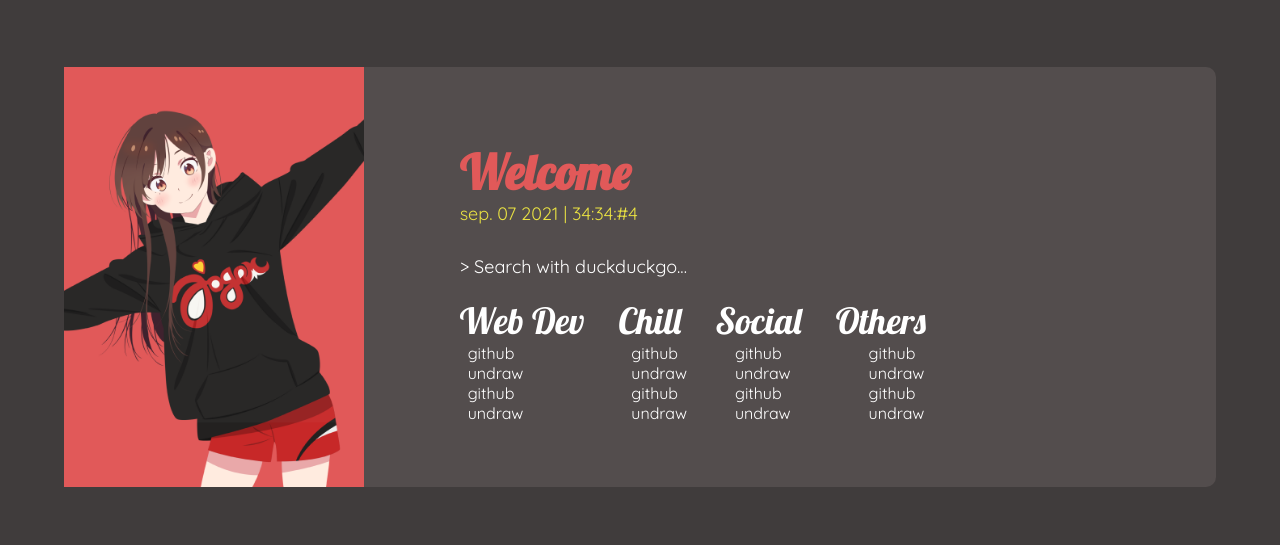
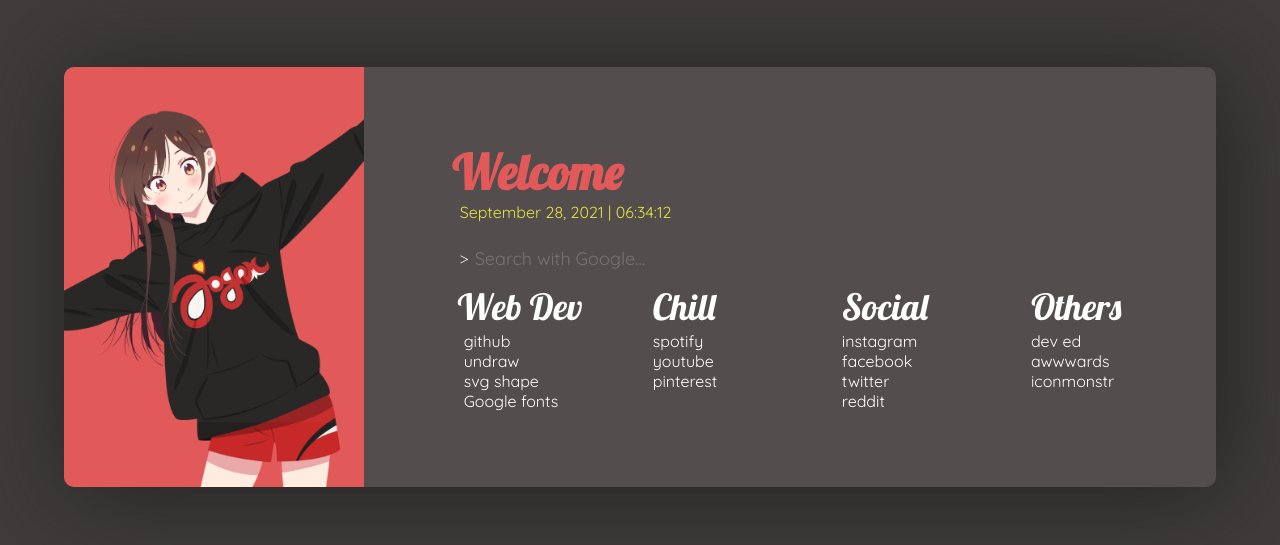
Before and after one commit to kanishksh4rma/startpage, a plain HTML site: page index.html in a window 1280 px wide. Shown: the part 123-668 px from the top of the page. Drawn offline with Linux system fonts and the light colour scheme.

Commit message:
Ready to deploy!

```diff
--- /dev/null
+++ b/date.js
@@ -0,0 +1,12 @@
+document.getElementById('duck-search').focus();
+function doDate() {
+    var str = "";
+    var months = new Array("January", "February", "March", "April", "May", "June", "July", "August", "September", "October", "November", "December");
+    var clock = new Date();
+    var now = new Date();
+
+    str += months[clock.getMonth()] + " " + now.getDate() + ", " + clock.getFullYear() + " | " + ("0" + now.getHours()).slice(-2) +":" + ("0" + now.getMinutes()).slice(-2) + ":" + ("0" + now.getSeconds()).slice(-2);
+    document.getElementById("date").innerHTML = str;
+}
+    setInterval(doDate, 1000);
+    doDate();
--- a/index.html
+++ b/index.html
@@ -5,6 +5,7 @@
     <meta http-equiv="X-UA-Compatible" content="IE=edge" />
     <meta name="viewport" content="width=device-width, initial-scale=1.0" />
     <title>Steins;Gate</title>
+    <link rel="icon" href="./ASSETS/iconmonstr-rocket-13.svg" />
     <link rel="stylesheet" href="style.css" />
     <link rel="preconnect" href="https://fonts.googleapis.com" />
     <link rel="preconnect" href="https://fonts.gstatic.com" crossorigin />
@@ -23,45 +24,68 @@
         />
         <div class="written-content">
           <h1>Welcome</h1>
-          <div class="date"><h3>sep. 07 2021 | 34:34:#4</h3></div>
+          <div id="date"><h3>sep. 07 2021 | 34:34:#4</h3></div>
           <div class="search">
-            <h3>> Search with duckduckgo...</h3>
+            <form
+              action="https://google.com/search"
+              method="get"
+              autocomplete="off"
+            >
+              <label for="duck-search">> </label>
+              <input
+                autofocus
+                type="search"
+                name="q"
+                id="duck-search"
+                placeholder="Search with Google..."
+              />
+            </form>
           </div>
           <div class="links">
-            <div class="links-heading">
-              <h2>Web Dev</h2>
-              <h2>Chill</h2>
-              <h2>Social</h2>
-              <h2>Others</h2>
-            </div>
             <div class="links-subhead">
               <ul>
                 <ul>
-                  <li>github</li>
-                  <li>undraw</li>
-                  <li>github</li>
-                  <li>undraw</li>
+                  <li>
+                    <h2 id="web-dev-heading">Web Dev</h2>
+                  </li>
+                  <li>
+                    <a href="https://github.com/kanishksh4rma">github</a>
+                  </li>
+                  <li><a href="https://undraw.co/search">undraw</a></li>
+                  <li>
+                    <a href="https://www.softr.io/tools/svg-shape-generator"
+                      >svg shape</a
+                    >
+                  </li>
+                  <li><a href="https://fonts.google.com/">Google fonts</a></li>
                 </ul>
 
                 <ul>
-                  <li>github</li>
-                  <li>undraw</li>
-                  <li>github</li>
-                  <li>undraw</li>
+                  <li>
+                    <h2>Chill</h2>
+                  </li>
+                  <li><a href="https://open.spotify.com/">spotify</a></li>
+                  <li><a href="https://www.youtube.com/">youtube</a></li>
+                  <li><a href="https://in.pinterest.com/">pinterest</a></li>
                 </ul>
 
                 <ul>
-                  <li>github</li>
-                  <li>undraw</li>
-                  <li>github</li>
-                  <li>undraw</li>
+                  <li><h2>Social</h2></li>
+                  <li><a href="https://www.instagram.com/">instagram</a></li>
+                  <li><a href="https://www.facebook.com/">facebook</a></li>
+                  <li><a href="https://twitter.com/">twitter</a></li>
+                  <li><a href="https://www.reddit.com/">reddit</a></li>
                 </ul>
 
                 <ul>
-                  <li>github</li>
-                  <li>undraw</li>
-                  <li>github</li>
-                  <li>undraw</li>
+                  <li>
+                    <h2>Others</h2>
+                  </li>
+                  <li>
+                    <a href="https://www.youtube.com/c/DevEd/videos">dev ed</a>
+                  </li>
+                  <li><a href="https://www.awwwards.com/">awwwards</a></li>
+                  <li><a href="https://iconmonstr.com/">iconmonstr</a></li>
                 </ul>
               </ul>
             </div>
@@ -70,4 +94,5 @@
       </div>
     </div>
   </body>
+  <script src="./date.js"></script>
 </html>
--- a/style.css
+++ b/style.css
@@ -19,66 +19,97 @@
   width: 90%;
   display: flex;
   flex-direction: row;
+  box-shadow: 6px 6px 100px #1b1b1bcb;
+
 }
 .main-content img {
   height: 420px;
   width: auto;
+  border-radius: 10px 0px 0px 10px;
 }
 .main-content .written-content {
   width: 100%;
   margin-left: 96px;
   margin-top: 75px;
   color: #ffffff;
+
 }
 .main-content .written-content h1 {
   font-family: "Lobster", cursive;
   font-size: 48px;
   color: #e15959;
-  padding-right: 10px;
+  transform: translateX(-1%);
   position: relative;
-
 }
 .main-content .written-content h2 {
   font-family: "Lobster", cursive;
   font-size: 36px;
 }
-.main-content .written-content h3 {
+#duck-search {
   font-family: "Quicksand", sans-serif;
   font-size: 18px;
   font-weight: 400;
+  background-color: transparent;
+  border: none;
+  width: 270px;
+  margin-left: 2px;
 }
-.date{
-    font-size: 14px;
-    color: #FDF541E0;
+#duck-search:focus{
+  border: none;
+  outline: none;
+  cursor: text;
+  color: #ffffff;
+  font-weight: 400;
 }
-.search{
-  margin-top: 30px;
+#date {
+  font-family: "Quicksand", sans-serif;
+  font-weight: 400;
+  font-size: 16px;
+  color: #fdf541e0;
+}
+.search {
+  margin-top: 25px;
 }
 
-.links .links-heading{
-    margin-top: 20px;
-    padding-right: 10px;
-    display: flex;
-    flex-direction: row;
+.links .links-subhead {
+  margin-top: 14px;
 }
-.links .links-heading h2{
-    margin-right: 34px;
-    font-weight: 400;
+.links .links-subhead h2 {
+  margin-right: 34px;
+  font-weight: 400;
+  margin-bottom: 2px;
 }
 
-.links-subhead ul{
-    display: flex;
-    flex-direction: row;
+.links-subhead ul {
+  display: flex;
+  flex-direction: row;
 }
-.links-subhead ul ul{
-    display: flex;
-    flex-direction: column;
-    list-style: none;
-    font-size: 16px;
-    font-family: "Quicksand", sans-serif;
+.links-subhead ul ul {
+  display: flex;
+  flex-direction: column;
+  width: 100%;
 
+  list-style: none;
+  font-size: 16px;
+  font-family: "Quicksand", sans-serif;
 }
-.links-subhead ul ul:first-child{
+.links-subhead ul ul li {
+  margin-left: 4px;
+}
+.links-subhead ul ul li a {
+  text-decoration: none;
+  color: #ffffff;
+}
+.links-subhead ul ul li a:hover {
+  cursor: pointer;
+  color: #e15959;
+  font-weight: 600;
+  margin-bottom: 2%;
+}
+#web-dev-heading {
+  transform: translateX(-4%);
+}
+/* .links-subhead ul ul:first-child{
     margin-right: 108px;
     margin-left: 8px;
 }
@@ -87,4 +118,4 @@
 }
 .links-subhead ul ul:nth-child(3){
     margin-right: 78px;
-}
+} */
```
Also changed, not shown: ASSETS/iconmonstr-rocket-13.svg (added).
